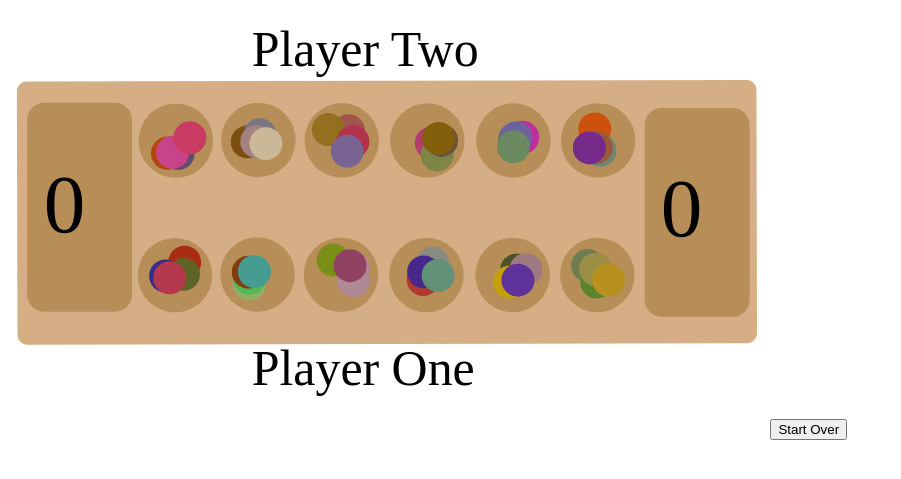
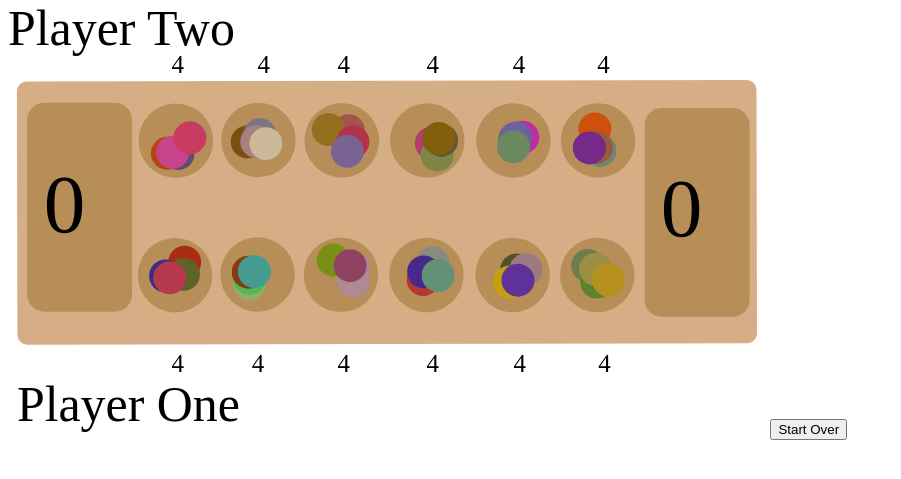
Before and after one commit to FriedWaffle/securemancala, a PHP site: page /gameboard.php in a window 1280 px wide. Shown: the top 479 px of the page, without its empty margins (0-901 px from the left). Run offline with PHP 8.4, Linux system fonts and the light colour scheme.

Commit message:
fixing aim

```diff
--- a/gameboard.php
+++ b/gameboard.php
@@ -2,13 +2,13 @@
 <html lang="en">
     <head>
     <meta charset='utf-8'/>
+    <link href="styles/game.css" rel="stylesheet">
     <script src="https://ajax.googleapis.com/ajax/libs/jquery/3.5.1/jquery.min.js"></script>
-    <script src='/scripts/controller.js'></script>
+
     <script src='/scripts/gameboard.js'></script>
     <script src='/scripts/interactiveboard.js'></script>
-
-    <style type="text/css">
-
+    <script src='/scripts/controller.js'></script>
+    <style>
         #imgOne{
     position:absolute;
     top:80px;
@@ -40,6 +40,8 @@
 .st4{font-size:500px;}
 .st5{font-size:300px;}
 
+.st6{font-size:150px; font-family:'MyriadPro-Regular';}
+
 .goal{
     fill:#8B5E13;
     opacity:.4;
@@ -54,13 +56,7 @@
     fill:'white';
     opacity:.7;
 }
-
     </style>
-        <script>
-
-
-
-        </script>
     </head>
     <body>
     <script>
--- a/scripts/controller.js
+++ b/scripts/controller.js
@@ -19,7 +19,17 @@ function enableControl(x)
     }
 }
 
-function displaySlot()
+function displaySlot(slotNums, slots, selected)
 {
 
+    console.log(slotNums.length);
+    while(selected < slotNums.length)
+    {
+        console.log(`Selected: ${selected} Index at: `+slots[selected].childNodes.length);
+
+        console.log(`Checking for the ID: ${document.getElementById(`slot-${selected}`).innerHTML}`);
+
+        //document.getElementById(`slot-${selected}`).innerHTML = slots[selected].childNodes.length;
+        selected++;
+    }
 }
--- a/scripts/gameboard.js
+++ b/scripts/gameboard.js
@@ -46,6 +46,9 @@ var gameBoard = (function()
                         console.log($$$('slot')[s].innerHTML='');
                     }
 
+                    enableControl($('first').getElementsByClassName('st2'));
+
+
                     init();
                 }
 
@@ -89,7 +92,7 @@ var gameBoard = (function()
 
                         let currentIndex = e.path[0].id;
                         console.log(currentIndex);
-                        var test = $$$('slot')[e.path[0]];
+                        // console.log('Selected: '+currentIndex);
                         var num = $$$('slot')[e.path[0].id].childNodes.length;
                         console.log(num);
 
@@ -174,6 +177,12 @@ var gameBoard = (function()
                                 turn = waitTurn();
                                 console.log(turn);
                             }
+
+                            // console.log('Number left: '+$$$('slot')[e.path[0].id].childNodes.length);
+
+                            console.log($('slotNumber').getElementsByClassName('st6').length);
+
+                            displaySlot($('slotNumber').getElementsByClassName('st6'),$$$('slot'),e.path[0].id);
                     }
                 }
 
@@ -181,7 +190,7 @@ var gameBoard = (function()
                 {
                     rightScore = 0;
                     leftScore = 0;
-
+                    disableControl($('second').getElementsByClassName('st2'));
 
                     $('lScore').innerHTML = 0;
                     $('rScore').innerHTML = 0;
--- a/scripts/interactiveboard.js
+++ b/scripts/interactiveboard.js
@@ -68,8 +68,22 @@ function interactiveboard()
     <rect x='4005.44' y='1018.04' class='rect' width='276.56' height='411.96'/>
     <text transform='matrix(1 0 0 1 3925.4448 1373.0327)' id='rScore' class='st3 st4'>0</text>
     <rect x='1465.19' y='136' class='rect' width='1884.12' height='434.58'/>
-    <text transform='matrix(1 0 0 1 1465.1924 348.9976)' class='st3 st5'>Player Two</text>
-    <text transform='matrix(1 0 0 1 1465.4946 2269.5615)' class='st3 st5'>Player One</text>
+    <text transform="matrix(1 0 0 1 0 221.8269)" class='st3 st5'>Player Two</text>
+    <text transform="matrix(1 0 0 1 53.3799 2482.8799)" class='st3 st5'>Player One</text>
 
+    <g id='slotNumber'>
+        <text id='slot-0' transform="matrix(1 0 0 1 982.8441 388.4091)" class="st6">4</text>
+        <text id='slot-1' transform="matrix(1 0 0 1 982.8439 2189.3088)" class="st6">4</text>
+        <text id='slot-2' transform="matrix(1 0 0 1 1465.1901 2189.3091)" class="st6">4</text>
+        <text id='slot-3' transform="matrix(1 0 0 1 1980.5901 2189.3096)" class="st6">4</text>
+        <text id='slot-4' transform="matrix(1 0 0 1 2516.0366 2189.3088)" class="st6">4</text>
+        <text id='slot-5' transform="matrix(1 0 0 1 3039.2681 2189.3091)" class="st6">4</text>
+        <text id='slot-6' transform="matrix(1 0 0 1 3548.479 2189.3101)" class="st6">4</text>
+        <text id='slot-7' transform="matrix(1 0 0 1 1500.6235 388.4088)" class="st6">4</text>
+        <text id='slot-8' transform="matrix(1 0 0 1 1980.59 388.4089)" class="st6">4</text>
+        <text id='slot-9' transform="matrix(1 0 0 1 2516.0364 388.4093)" class="st6">4</text>
+        <text id='slot-10' transform="matrix(1 0 0 1 3034.2678 388.4089)" class="st6">4</text>
+        <text id='slot-11' transform="matrix(1 0 0 1 3543.479 388.4095)" class="st6">4</text>
+    </g>
    </svg>`;
 }
--- a/styles/game.css
+++ b/styles/game.css
@@ -0,0 +1,47 @@
+#imgOne{
+    position:absolute;
+    top:80px;
+    right:60px;
+}
+
+.disabled{
+    pointer-events:none;
+}
+
+.testing{
+
+    fill:#DEB887;
+    stroke:#DEB887;
+    stroke-width: 3;
+}
+
+.st0{
+    fill:#D5AE85;
+
+}
+.st1{
+    fill:#8B5E13;
+    opacity:.4;
+}
+
+.rect{fill:none;}
+.st3{font-family:'MyriadPro-Regular';}
+.st4{font-size:500px;}
+.st5{font-size:300px;}
+
+.st6{font-size:150px; font-family:'MyriadPro-Regular';}
+
+.goal{
+    fill:#8B5E13;
+    opacity:.4;
+}
+
+.st2{
+    fill:#8B5E13;
+    opacity:.4;
+}
+
+.st2:hover{
+    fill:'white';
+    opacity:.7;
+}
--- /dev/null
+++ b/styles/lobby.css
@@ -0,0 +1,4 @@
+.grid-container{
+    display:grid;
+    grid-template-columns: auto auto;
+}
```
Also changed, not shown: lobby.php (+9 -0 lines), scripts/aim.js (+3 -7 lines), textgameboard2.svg (added). Lines whose indentation alone changed are shown as unchanged.
